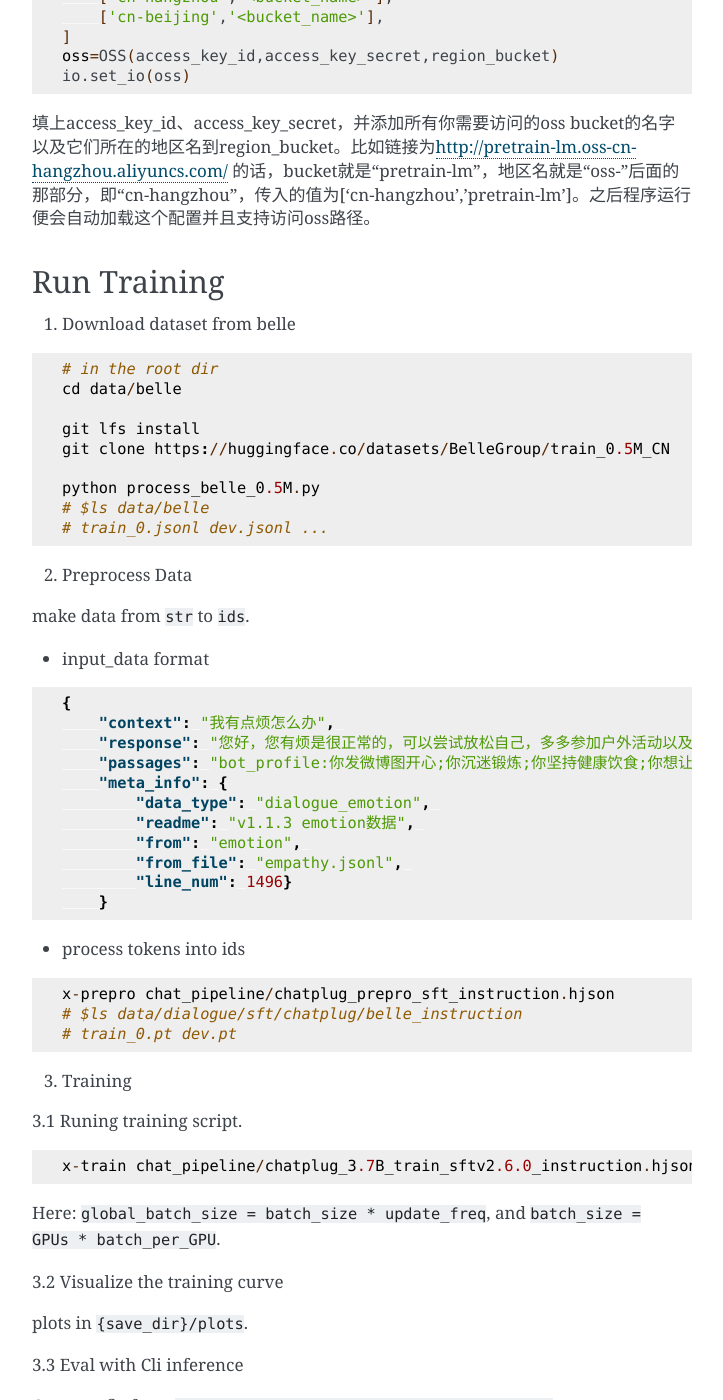
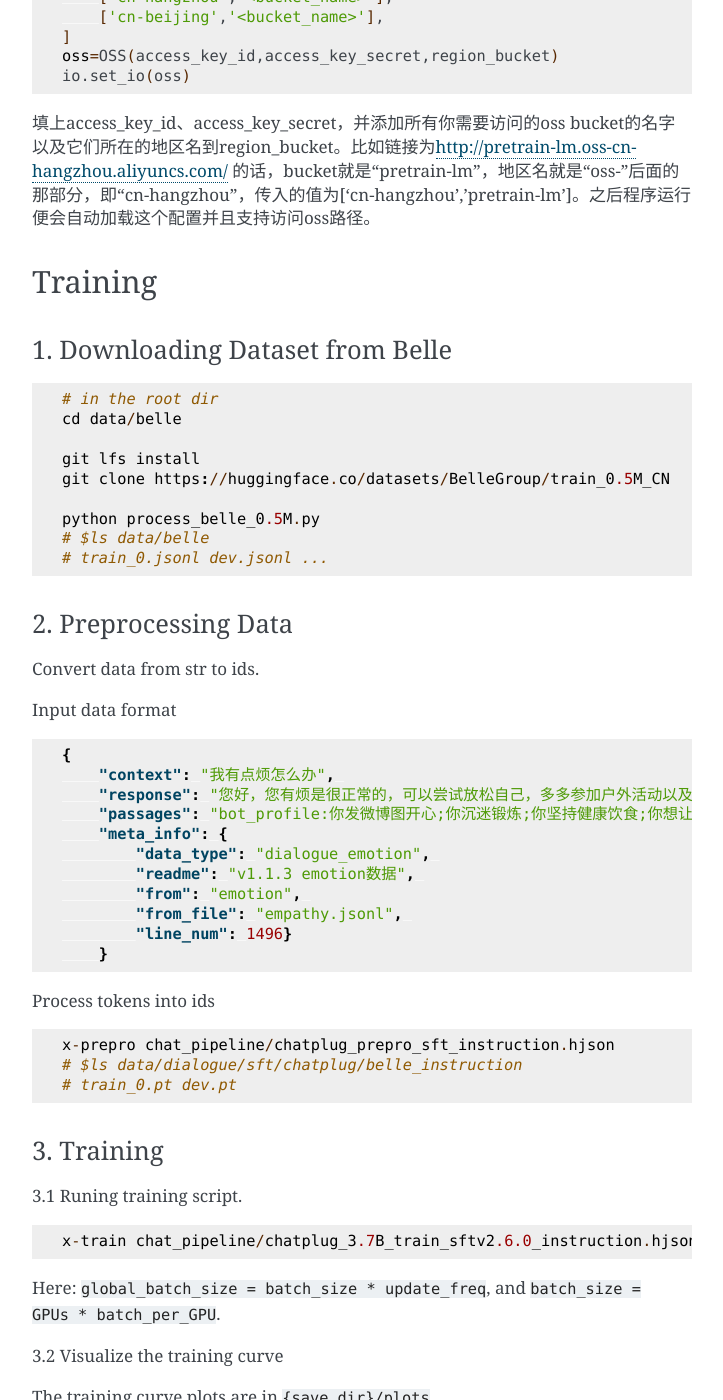
Before and after one commit to X-PLUG/ChatPLUG, a Sphinx documentation site: the page built from docs/quick_start.md, in a window 1280 px wide and 1400 px high, scrolled down 1250 px. Shown: the whole window, without its empty margins (388-1111 px from the left). Built offline with Sphinx 7.4.7, drawn with Linux system fonts in a browser that asks for light colours; some of the changed text lies outside the part shown.

Commit message:
Add training code

````diff
--- a/docs/quick_start.md
+++ b/docs/quick_start.md
@@ -62,9 +62,10 @@ io.set_io(oss)
 填上access_key_id、access_key_secret，并添加所有你需要访问的oss bucket的名字以及它们所在的地区名到region_bucket。比如链接为[http://pretrain-lm.oss-cn-hangzhou.aliyuncs.com/](http://pretrain-lm.oss-cn-hangzhou.aliyuncs.com/) 的话，bucket就是“pretrain-lm”，地区名就是“oss-”后面的那部分，即“cn-hangzhou”，传入的值为['cn-hangzhou','pretrain-lm']。之后程序运行便会自动加载这个配置并且支持访问oss路径。
 
 
-## Run Training
+## Training
 
-1. Download dataset from belle
+### 1. Downloading Dataset from Belle
+
 ```
 # in the root dir
 cd data/belle
@@ -77,11 +78,14 @@ python process_belle_0.5M.py
 # train_0.jsonl dev.jsonl ...
 ```
 
-2. Preprocess Data
+### 2. Preprocessing Data
 
-make data from `str` to `ids`.
+Convert data from str to ids.
 
-- input_data format
+
+
+Input data format
+
 ```json
 {
     "context": "我有点烦怎么办",
@@ -97,7 +101,8 @@ make data from `str` to `ids`.
 ```
 
 
-- process tokens into ids
+Process tokens into ids
+
 ```
 x-prepro chat_pipeline/chatplug_prepro_sft_instruction.hjson
 # $ls data/dialogue/sft/chatplug/belle_instruction
@@ -105,7 +110,7 @@ x-prepro chat_pipeline/chatplug_prepro_sft_instruction.hjson
 ```
 
 
-3. Training
+### 3. Training
 
 3.1 Runing training script.
 
@@ -118,9 +123,9 @@ Here: `global_batch_size = batch_size * update_freq`, and `batch_size = GPUs * b
 
 3.2 Visualize the training curve
 
-plots in `{save_dir}/plots`.
+The training curve plots are in `{save_dir}/plots`.
 
 3.3 Eval with Cli inference
 
 Copy config from `chatplug_3.7B_sftv2.6.0_instruction.hjson` to `chatplug_3.7B_sftvbelle.hjson`.
-Then edit `core_chat_save_dir` and `core_chat_checkpoint` to the corresponding path.
+Then, edit `core_chat_save_dir` and `core_chat_checkpoint` to the corresponding path.
````
